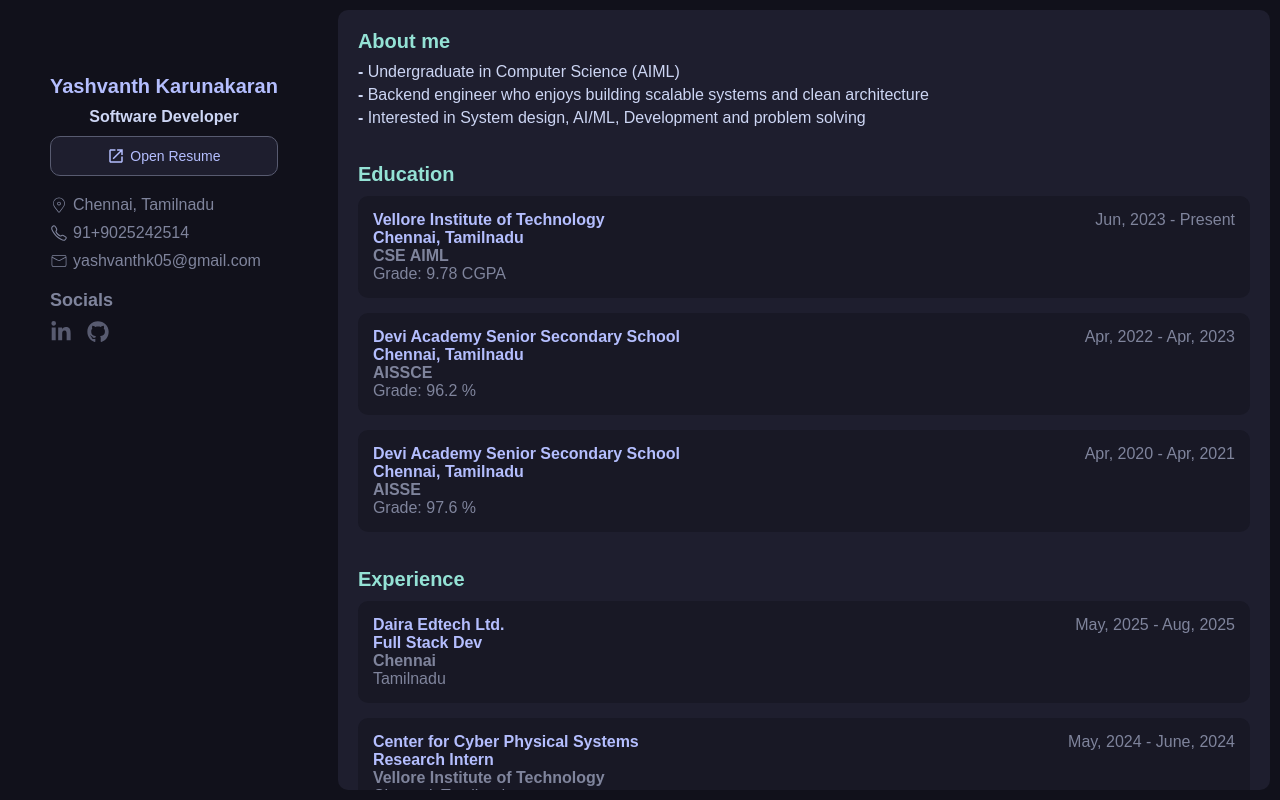
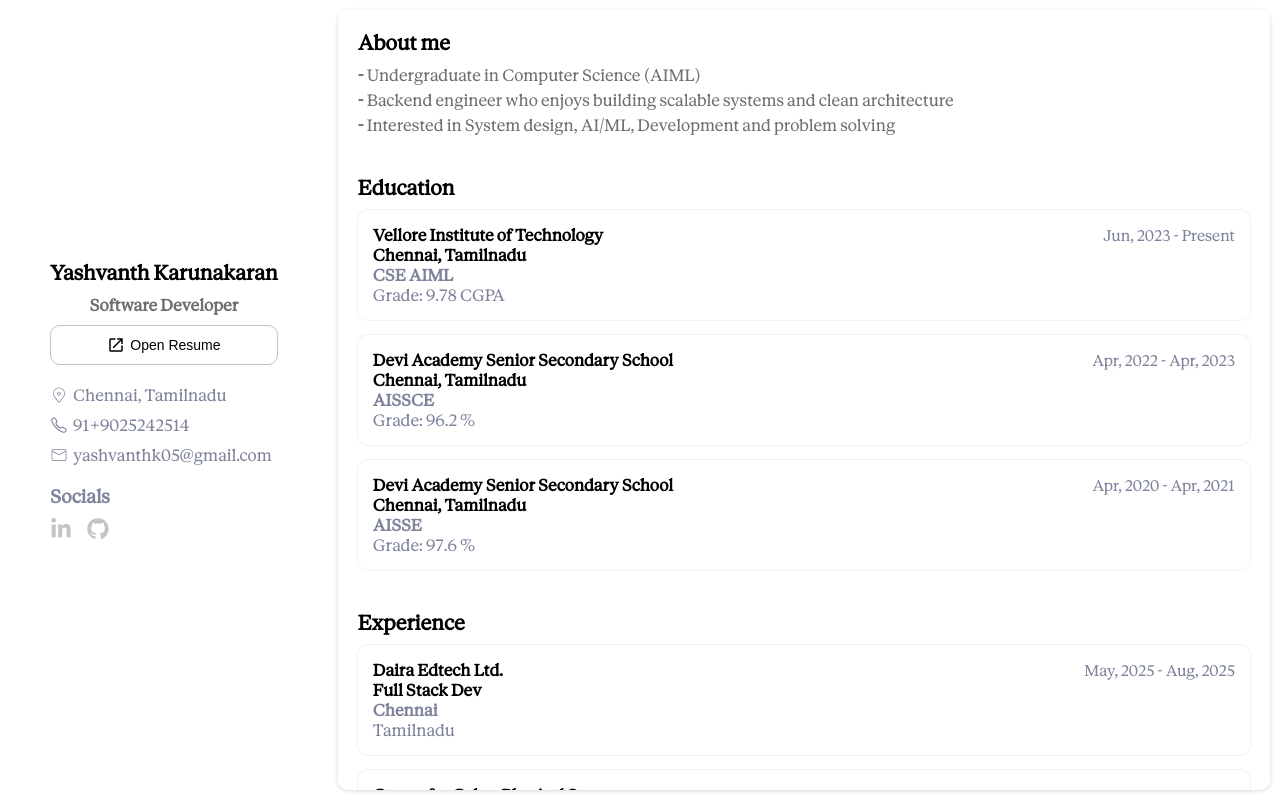
Before and after one commit to Yashvanthk05/yashix, a React (Create React App) app: page / in a window 1280 px wide. Built offline with nearby package versions, Linux system fonts and the light colour scheme.

Commit message:
style: switch to light theme

```diff
--- a/src/index.css
+++ b/src/index.css
@@ -1,3 +1,34 @@
+:root {
+  --rosewater: #f5e0dc;
+  --flamingo: #f2cdcd;
+  --pink: #f5c2e7;
+  --mauve: #cba6f7;
+  --red: #f38ba8;
+  --maroon: #eba0ac;
+  --peach: #fab387;
+  --yellow: #f9e2af;
+  --green: #a6e3a1;
+  --teal: #000000;
+  --sky: #89dceb;
+  --sapphire: #74c7ec;
+  --blue: #89b4fa;
+  --lavender: #000000;
+  --text: #707070;
+  --subtext1: #bac2de;
+  --subtext0: #a6adc8;
+  --overlay2: #9399b2;
+  --overlay1: #7f849c;
+  --overlay0: #ffffff;
+  --surface2: #c4c4c4;
+  --surface1: #45475a;
+  --surface0: #efefef;
+  --base: #ffffff;
+  --mantle: #ffffff;
+  --crust: #ffffff;
+}
+
+
+/* catpuchin mocha theme
 :root {
   --rosewater: #f5e0dc;
   --flamingo: #f2cdcd;
@@ -26,95 +57,7 @@
   --mantle: #181825;
   --crust: #11111b;
 }
-
-@media (prefers-color-scheme: dark) {
-  :root {
-    --rosewater: #f5e0dc;
-    --flamingo: #f2cdcd;
-    --pink: #f5c2e7;
-    --mauve: #cba6f7;
-    --red: #f38ba8;
-    --maroon: #eba0ac;
-    --peach: #fab387;
-    --yellow: #f9e2af;
-    --green: #a6e3a1;
-    --teal: #94e2d5;
-    --sky: #89dceb;
-    --sapphire: #74c7ec;
-    --blue: #89b4fa;
-    --lavender: #b4befe;
-    --text: #cdd6f4;
-    --subtext1: #bac2de;
-    --subtext0: #a6adc8;
-    --overlay2: #9399b2;
-    --overlay1: #7f849c;
-    --overlay0: #6c7086;
-    --surface2: #585b70;
-    --surface1: #45475a;
-    --surface0: #252533;
-    --base: #1e1e2e;
-    --mantle: #181825;
-    --crust: #11111b;
-  }
-}
-
-[data-theme='dark'] {
-  --rosewater: #f5e0dc;
-  --flamingo: #f2cdcd;
-  --pink: #f5c2e7;
-  --mauve: #cba6f7;
-  --red: #f38ba8;
-  --maroon: #eba0ac;
-  --peach: #fab387;
-  --yellow: #f9e2af;
-  --green: #a6e3a1;
-  --teal: #94e2d5;
-  --sky: #89dceb;
-  --sapphire: #74c7ec;
-  --blue: #89b4fa;
-  --lavender: #b4befe;
-  --text: #cdd6f4;
-  --subtext1: #bac2de;
-  --subtext0: #a6adc8;
-  --overlay2: #9399b2;
-  --overlay1: #7f849c;
-  --overlay0: #6c7086;
-  --surface2: #585b70;
-  --surface1: #45475a;
-  --surface0: #252533;
-  --base: #1e1e2e;
-  --mantle: #181825;
-  --crust: #11111b;
-}
-/*
-[data-theme='light'] {
-  --rosewater: #dc8a78;
-  --flamingo: #dd7878;
-  --pink: #ea76cb;
-  --mauve: #8839ef;
-  --red: #d20f39;
-  --maroon: #e64553;
-  --peach: #fe640b;
-  --yellow: #df8e1d;
-  --green: #40a02b;
-  --teal: #000000;
-  --sky: #04a5e5;
-  --sapphire: #209fb5;
-  --blue: #000000;
-  --lavender: #000000;
-  --text: #4c4f69;
-  --subtext1: #5c5f77;
-  --subtext0: #6c6f85;
-  --overlay2: #7c7f93;
-  --overlay1: #5b5c5e;
-  --overlay0: #9ca0b0;
-  --surface2: #acb0be;
-  --surface1: #bcc0cc;
-  --surface0: #ccd0da;
-  --base: #f7f7f7;
-  --mantle: #eeeff1;
-  --crust: #dce0e8;
-} */
+*/
 
 * {
   margin: 0px;
@@ -122,16 +65,24 @@
   box-sizing: border-box;
 }
 
-.manrope-font {
+/* .manrope-font {
   font-family: "Manrope", sans-serif;
   font-optical-sizing: auto;
   font-weight: 400;
   font-style: normal;
+} */
+
+@font-face {
+  font-family: 'Anthropic';
+  src: url('../public/fonts/anthropic_font.woff2');
+  font-weight: normal;
+  font-style: normal;
+  font-display: swap;
 }
 
 body {
   margin: 0;
-  font-family: "Manrope", sans-serif;
+  font-family: "Anthropic", sans-serif;
   -webkit-font-smoothing: antialiased;
   -moz-osx-font-smoothing: grayscale;
   background-color: var(--crust);
@@ -187,6 +138,7 @@ ul {
 #sidebar {
   display: flex;
   align-items: center;
+  justify-content: center;
   flex-direction: column;
   gap: 10px;
   padding: 75px 50px;
@@ -197,6 +149,7 @@ ul {
   background-color: var(--base);
   margin: 10px;
   border-radius: 10px;
+  box-shadow: rgba(0, 0, 0, 0.16) 0px 1px 4px;
   padding: 20px;
   height: calc(100vh-60px);
   overflow-y: scroll;
@@ -274,6 +227,7 @@ a {
 .sideless > p > a,
 .prodesc {
   color: var(--overlay1);
+  font-size: 16px;
 }
 
 hr {
@@ -313,6 +267,7 @@ hr {
 .con {
   padding: 15px;
   background-color: var(--mantle);
+  box-shadow: rgba(0, 0, 0, 0.05) 0px 0px 0px 1px;
   border-radius: 10px;
   display: flex;
   gap: 5px;
@@ -378,6 +333,10 @@ hr {
   font-weight: 600;
 }
 
+.date{
+  font-size: 15px;
+}
+
 .sidetop {
   display: flex;
   flex-direction: column;
```
